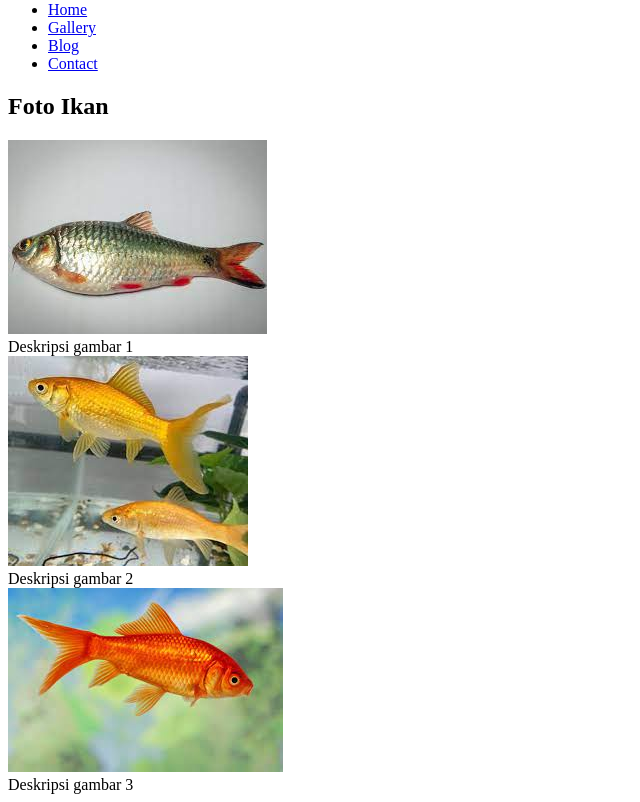
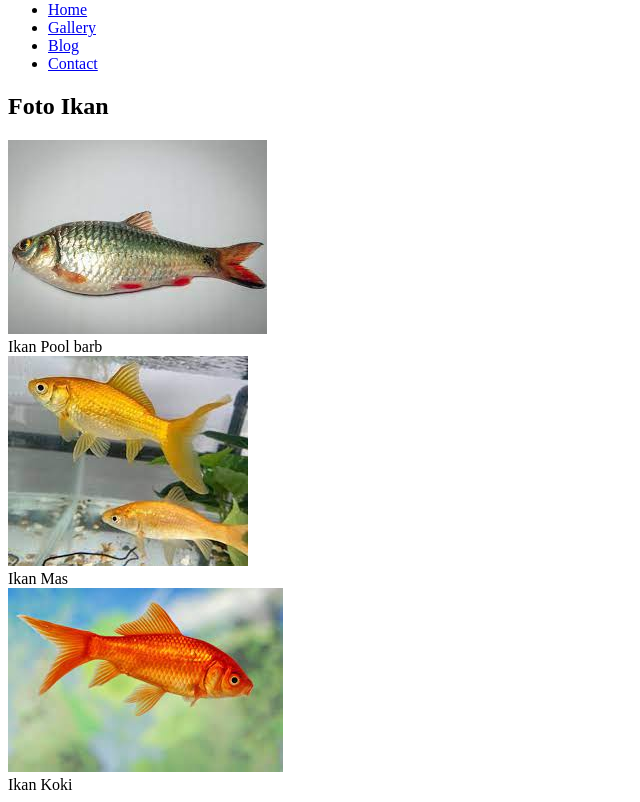
Before and after one commit to MarcellinoBandule/MarcellinoBandule.github.io, a plain HTML site: page gallery.html in a window 1280 px wide. Shown: the part 79-881 px from the top of the page, without its empty margins (0-640 px from the left). Drawn offline with Linux system fonts and the light colour scheme.

Commit message:
Update gallery.html

```diff
--- a/gallery.html
+++ b/gallery.html
@@ -24,19 +24,19 @@
             <div class="image">
                 <img src="ikan1.jpeg" alt="Ikan Pool barb">
                 <div class="overlay">
-                    <div class="text">Deskripsi gambar 1</div>
+                    <div class="text">Ikan Pool barb</div>
                 </div>
             </div>
             <div class="image">
                 <img src="ikan2.jpeg" alt="Ikan Mas">
                 <div class="overlay">
-                    <div class="text">Deskripsi gambar 2</div>
+                    <div class="text">Ikan Mas</div>
                 </div>
             </div>
             <div class="image">
                 <img src="ikan3.jpeg" alt="Ikan Koki">
                 <div class="overlay">
-                    <div class="text">Deskripsi gambar 3</div>
+                    <div class="text">Ikan Koki</div>
                 </div>
             </div>
         </div>
```
